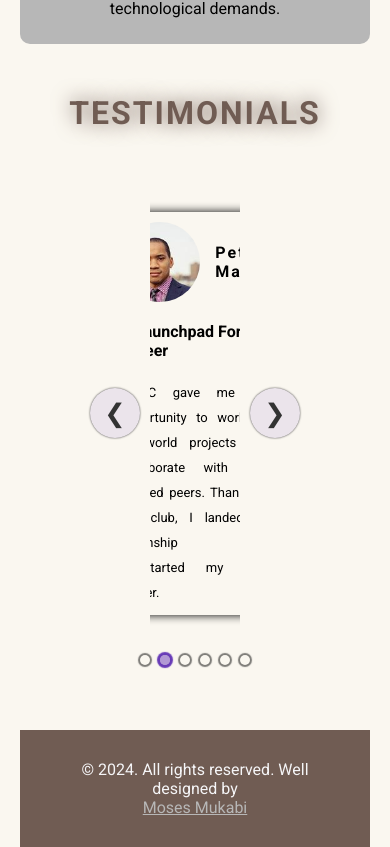
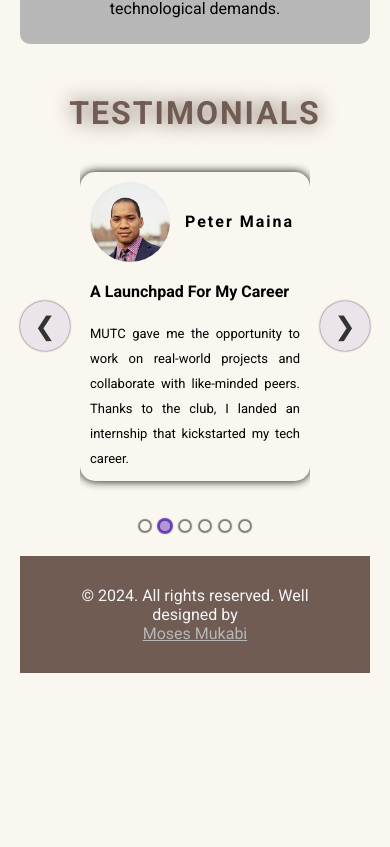
Before and after one commit to mosesmukabi/mutc-techies, a React (Vite) app: page / in a window 390 px wide. Shown: the part 2372-3219 px from the top of the page. After the commit the page ends 3045 px from the top, so only its background shows below. Built offline with nearby package versions, Linux system fonts and the light colour scheme.

Commit message:
make testmonies responsive

```diff
--- a/src/components/Testimonials/Testimonials.css
+++ b/src/components/Testimonials/Testimonials.css
@@ -1,7 +1,7 @@
 .Testimonials-cards {
   box-shadow: 0 0 1rem var(--color-black);
   border-radius: 15px;
-  width: 60rem;
+  width: 50rem;
   margin: 2rem auto;
   padding: 1rem;
 }
@@ -27,6 +27,7 @@
 .testmony-tittle {
   text-transform: capitalize;
   margin: 2rem 0;
+  display: flex;
 }
 
 .testmony-text {
@@ -36,5 +37,18 @@
 }
 
 .testmonials-container {
-  margin: 6rem 7rem;
+  width: 60%;
+  margin: 2rem auto;
 }
+@media screen and (max-width: 50em) {
+  .Testimonials-cards {
+    width: 100%;
+    align-items: center;
+  }
+}
+
+@media screen and (max-width: 39.63rem) {
+  .testmonials-container{
+    width: 100%;
+  }
+}
```
